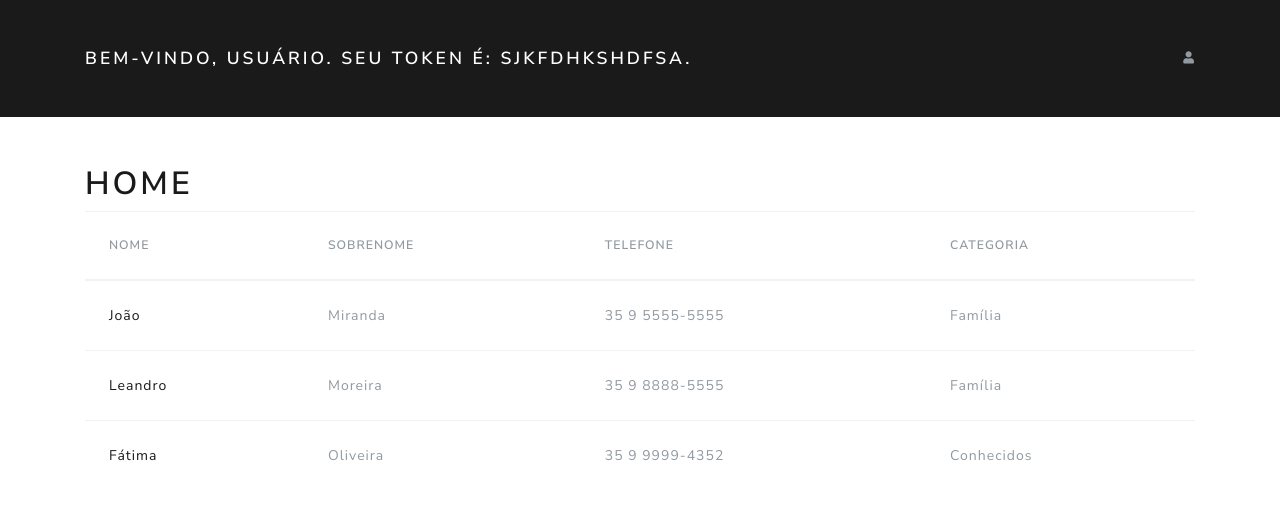
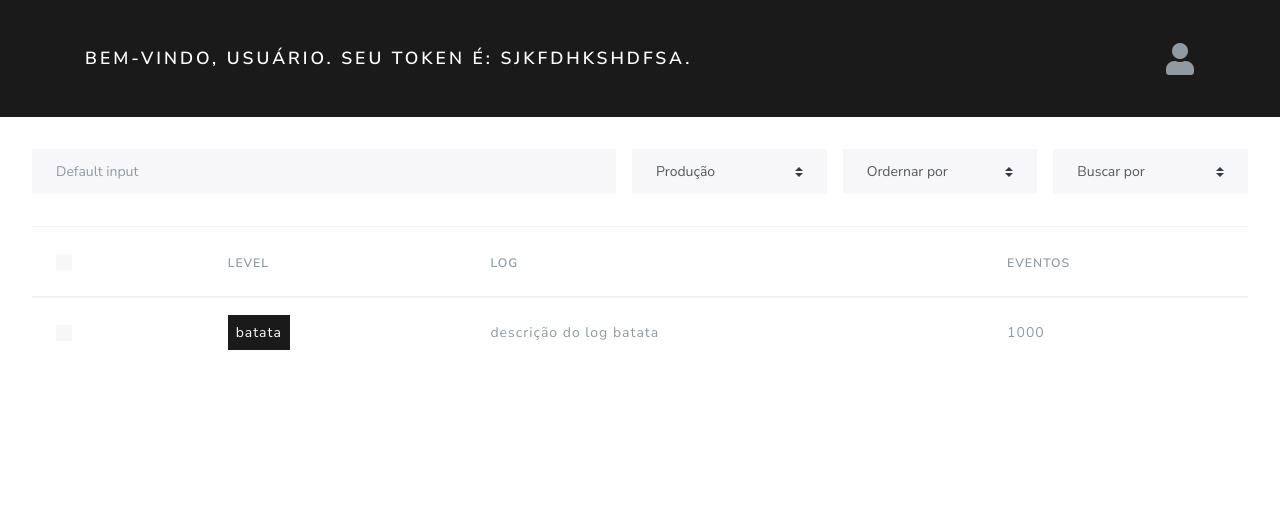
Before and after one commit to codenation-dev/squad-2-ad-python-women-loadsmart-1, a Django app: page / in a window 1280 px wide. Shown: the top 505 px of the page. Run offline with Django 3.2, Linux system fonts and the light colour scheme; some libraries are stand-ins or nearby versions.

Commit message:
more adjustments in home view

```diff
--- a/login/templates/home/index.html
+++ b/login/templates/home/index.html
@@ -1,42 +1,67 @@
 {% extends 'base.html' %}
 
 {% block content %}
-<h1 class="mt-5">HOME</h1>
+<div class="home">
+    <div class="home__filter-container form-group">
+        <div class="form-group home__filter-container__inputs">
+            <label class="col-form-label" for="inputDefault"></label>
+            <input type="text" class="form-control" placeholder="Default input" id="inputDefault">
+        </div>
+        <div class="form-group home__filter-container__inputs">
+            <select class="custom-select">
+                <option selected="">Produção</option>
+                <option value="1">Batata 1</option>
+                <option value="2">Batata 2</option>
+                <option value="3">Batata 3</option>
+            </select>
+        </div>
+        <div class="form-group home__filter-container__inputs">
+            <select class="custom-select">
+                <option selected="">Ordernar por</option>
+                <option value="1">Batata 1</option>
+                <option value="2">Batata 2</option>
+                <option value="3">Batata 3</option>
+            </select>
+        </div>
+        <div class="form-group home__filter-container__inputs">
+            <select class="custom-select">
+                <option selected="">Buscar por</option>
+                <option value="1">Batata 1</option>
+                <option value="2">Batata 2</option>
+                <option value="3">Batata 3</option>
+            </select>
+        </div>
+    </div>
 
-<table class="table">
+    <table class="table home__log-table">
         <thead>
             <tr>
-            <th>Nome</th>
-            <th>Sobrenome</th>
-            <th>Telefone</th>
-            <th>Categoria</th>
+                <th>
+                    <div class="custom-control custom-checkbox">
+                        <input type="checkbox" class="custom-control-input" id="customCheck2">
+                        <label class="custom-control-label" for="customCheck2"></label>
+                    </div>
+                </th>
+                <th>Level</th>
+                <th>Log</th>
+                <th>Eventos</th>
             </tr>
         </thead>
         <tbody>
             <tr>
                 <td>
-                <a href="#"> João</a>
+                    <div class="custom-control custom-checkbox">
+                        <input type="checkbox" class="custom-control-input" id="customCheck2">
+                        <label class="custom-control-label" for="customCheck2"></label>
+                    </div>
                 </td>
-            <td>Miranda</td>
-            <td>35 9 5555-5555</td>
-            <td>Família</td>
-        </tr>
-        <tr>
                 <td>
-                <a href="#"> Leandro</a>
+                    <span class="home__log-table__level-span">batata</span>
                 </td>
-            <td>Moreira</td>
-            <td>35 9 8888-5555</td>
-            <td>Família</td>
-        </tr>
-        <tr>
-            <td>
-                <a href="#"> Fátima</a>
-            </td>
-            <td>Oliveira</td>
-            <td>35 9 9999-4352</td>
-            <td>Conhecidos</td>
+                <td>descrição do log batata</td>
+                <td>1000</td>
             </tr>
         </tbody>
     </table>
+</div>
 {% endblock %}
--- a/login/templates/login/index.html
+++ b/login/templates/login/index.html
@@ -2,7 +2,7 @@
 
 {% block content %}
 
-<div class="container mt-5">
+<div class="container">
 	<div class="col-sm-9 col-md-7 col-lg-5 mx-auto">
 		<h1 class="mt-3 mb-3 text-center">Login</h1>
 		<form method="POST" action="{% url 'login' %}" class="text-center mt-4">
--- a/login/templates/register/index.html
+++ b/login/templates/register/index.html
@@ -1,7 +1,7 @@
 {% extends 'base.html' %}
 
 {% block content %}
-<div class="container mt-5">
+<div class="container">
 	<div class="col-sm-9 col-md-7 col-lg-5 mx-auto">
 		<h1 class="mt-3 mb-3 text-center">Cadastro</h1>
 		<form method="POST" action="" class="text-center mt-4">
--- a/templates/base.html
+++ b/templates/base.html
@@ -12,7 +12,7 @@
     {% include 'partials/_nav.html' %}
 
     <!-- Page Content  -->
-    <div class="container">
+    <div class="dashboard">
         <div class="row">
             <div class="col-lg-12">
                 {% block content %} {% endblock %}
--- a/templates/partials/_head.html
+++ b/templates/partials/_head.html
@@ -5,7 +5,11 @@
 <meta name="description" content="">
 <meta name="author" content="">
 
+<link rel="stylesheet" href="{% static 'styles/home.css'%}">
+<link rel="stylesheet" href="{% static 'styles/dashboard.css'%}">
+
 <!-- Bootstrap core CSS -->
 <link href="{% static 'vendor/bootstrap/css/bootstrap.min.css' %}" rel="stylesheet">
+
 <!-- FontAwesome core CSS -->
 <link rel="stylesheet" href="{% static 'vendor/fontawesome/css/all.min.css'%}">
--- a/templates/partials/_nav.html
+++ b/templates/partials/_nav.html
@@ -11,6 +11,6 @@
 <nav class="navbar navbar-expand-lg navbar-dark bg-primary">
     <div class="container">
         <h1 class="navbar-brand mt-3 mb-3">Bem-vindo, Usuário. Seu token é: sjkfdhkshdfsa.</h1>
-        <i class="fas fa-user"></i>
+        <i class="fas fa-user dashboard__user-icon"></i>
     </div>
 </nav>
--- /dev/null
+++ b/templates/static/styles/dashboard.css
@@ -0,0 +1,7 @@
+.dashboard {
+    padding: 2rem;
+}
+
+.dashboard__user-icon {
+    font-size: 2rem;
+}
--- /dev/null
+++ b/templates/static/styles/home.css
@@ -0,0 +1,21 @@
+.home {
+    display: flex;
+    flex-direction: column;
+}
+
+.home__filter-container {
+    display: grid;
+    grid-template-columns: 3fr 1fr 1fr 1fr;
+    column-gap: 1rem;
+}
+
+.home__filter-container__inputs {
+    display: flex;
+    align-content: center;
+}
+
+.home__log-table__level-span {
+    padding: .5rem;
+    background-color: #1a1a1a;
+    color: #fff;
+}
```
Lines whose indentation alone changed are shown as unchanged.
